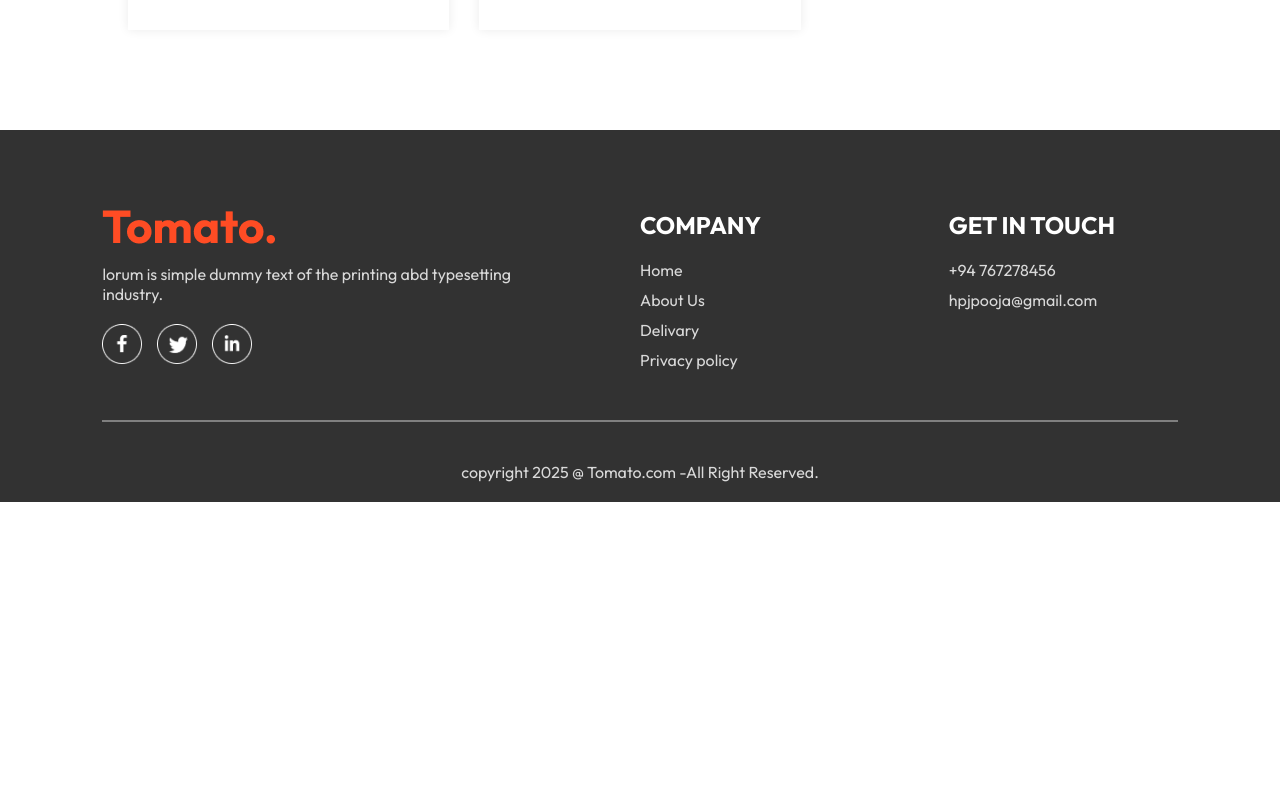
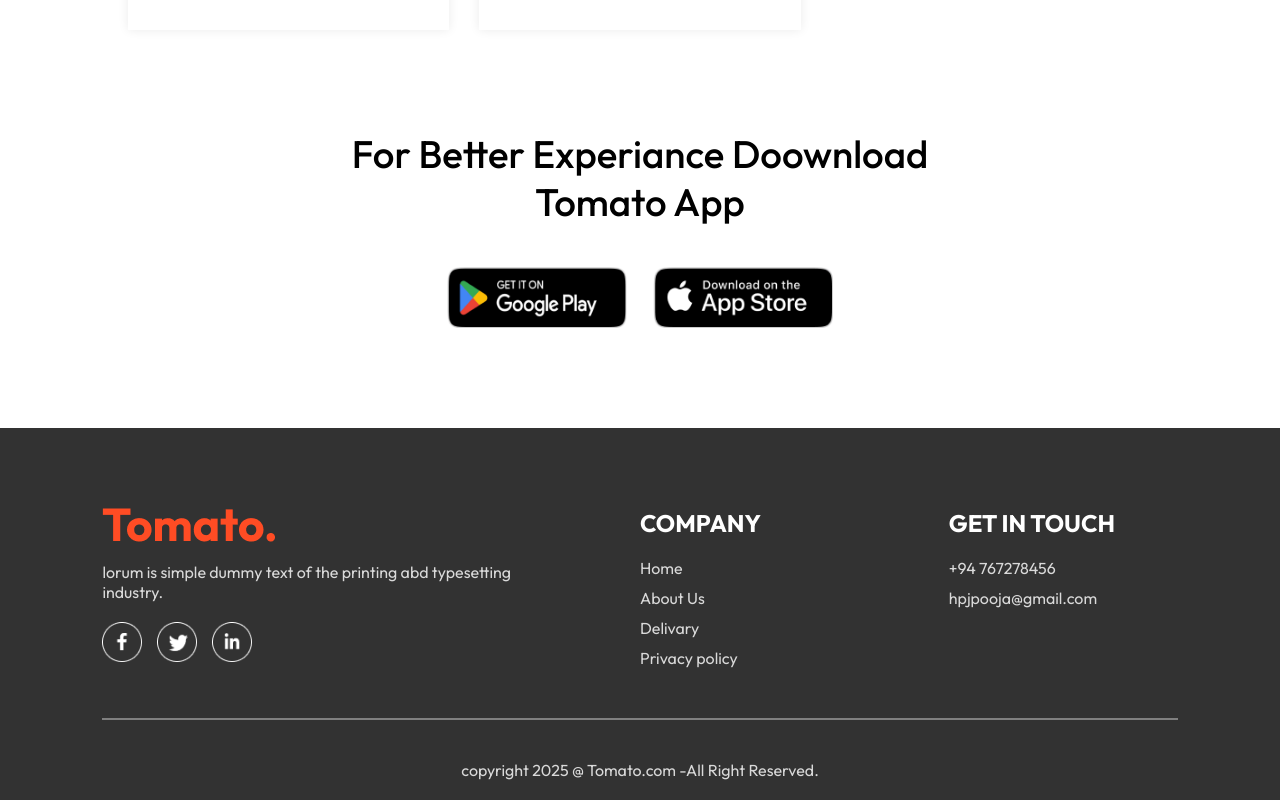
Before and after one commit to Poojani-janitha/FoodAPP, a React (Vite) app in the folder frontend/: page / in a window 1280 px wide. Shown: the part 5955-6755 px from the top of the page. Before the commit the page ends 6457 px from the top, so only its background shows below. Built offline with nearby package versions, Linux system fonts and the light colour scheme.

Commit message:
add responsive features to the nav bar component

```diff
--- a/frontend/src/components/AppDownload/AppDownload.css
+++ b/frontend/src/components/AppDownload/AppDownload.css
@@ -0,0 +1,23 @@
+.app-download{
+    margin: auto auto;
+    margin-top: 100px;
+    font-size: max(3vw,20px);
+    text-align: center;
+    font-weight: 500;
+}
+.app-download-paltforms{
+    display: flex;
+    justify-content: center;
+    gap:max(2vw,10px);
+    margin-top: 40px;
+}
+.app-download-paltforms img{
+    width: max(30vw,120px);
+    max-width: 180px;
+    transition: 0.5s;
+    cursor: pointer;
+}
+
+.app-download-paltforms img:hover{
+    transform: scale(1.05);
+}
--- a/frontend/src/components/AppDownload/AppDownload.jsx
+++ b/frontend/src/components/AppDownload/AppDownload.jsx
@@ -0,0 +1,18 @@
+import React from 'react'
+import './AppDownload.css'
+import { assets } from '../../assets/assets'
+
+const AppDownload = () => {
+  return (
+    <div className='app-download' id='app-download'>
+        <p>For Better Experiance Doownload <br />Tomato App</p>
+        <div className="app-download-paltforms">
+            <img src={assets.play_store} alt="" />
+            <img src={assets.app_store} alt="" />
+        </div>
+
+    </div>
+  )
+}
+
+export default AppDownload
--- a/frontend/src/components/navbar/Navbar.css
+++ b/frontend/src/components/navbar/Navbar.css
@@ -56,3 +56,52 @@
     top : -8px;
     right: -8px;
 }
+
+@media (max-width:1050px){
+    .navbar .logo{
+        width: 140px;
+    }
+    .navbar-menu{
+        gap:20px;
+        font-size: 17px;
+    }
+    .navbar-right{
+        gap:30px;
+    }
+    .navbar-right img{
+        width:22px;
+    }
+    .navbar-right button{
+        padding: 8px 25px;
+    }
+}
+
+
+@media (max-width:900px){
+    .navbar .logo{
+        width: 140px;
+    }
+    .navbar-menu{
+        gap:15px;
+        font-size: 16px;
+    }
+    .navbar-right{
+        gap:20px;
+    }
+    .navbar-right img{
+        width:20px;
+    }
+    .navbar-right button{
+        padding: 7px 20px;
+        font-size: 15 px;
+    }
+}
+
+
+@media (max-width:750px){
+
+    .navbar-menu{
+       display: none;
+    }
+
+}
--- a/frontend/src/pages/Home/Home.jsx
+++ b/frontend/src/pages/Home/Home.jsx
@@ -3,6 +3,7 @@ import './Home.css'
 import Header from '../../components/Header/Header'
 import ExploreMenu from '../../components/ExploreMenu/ExploreMenu'
 import FoodDisplay from '../../components/FoodDisplay/FoodDisplay'
+import AppDownload from '../../components/AppDownload/AppDownload'
 
 const Home = () => {
   const [category,setCategory] =useState("All");
@@ -11,6 +12,7 @@ const Home = () => {
         <Header/>
         <ExploreMenu category={category} setCategory={setCategory}/>
         <FoodDisplay category={category}></FoodDisplay>
+        <AppDownload/>
     </div>
   )
 }
```
